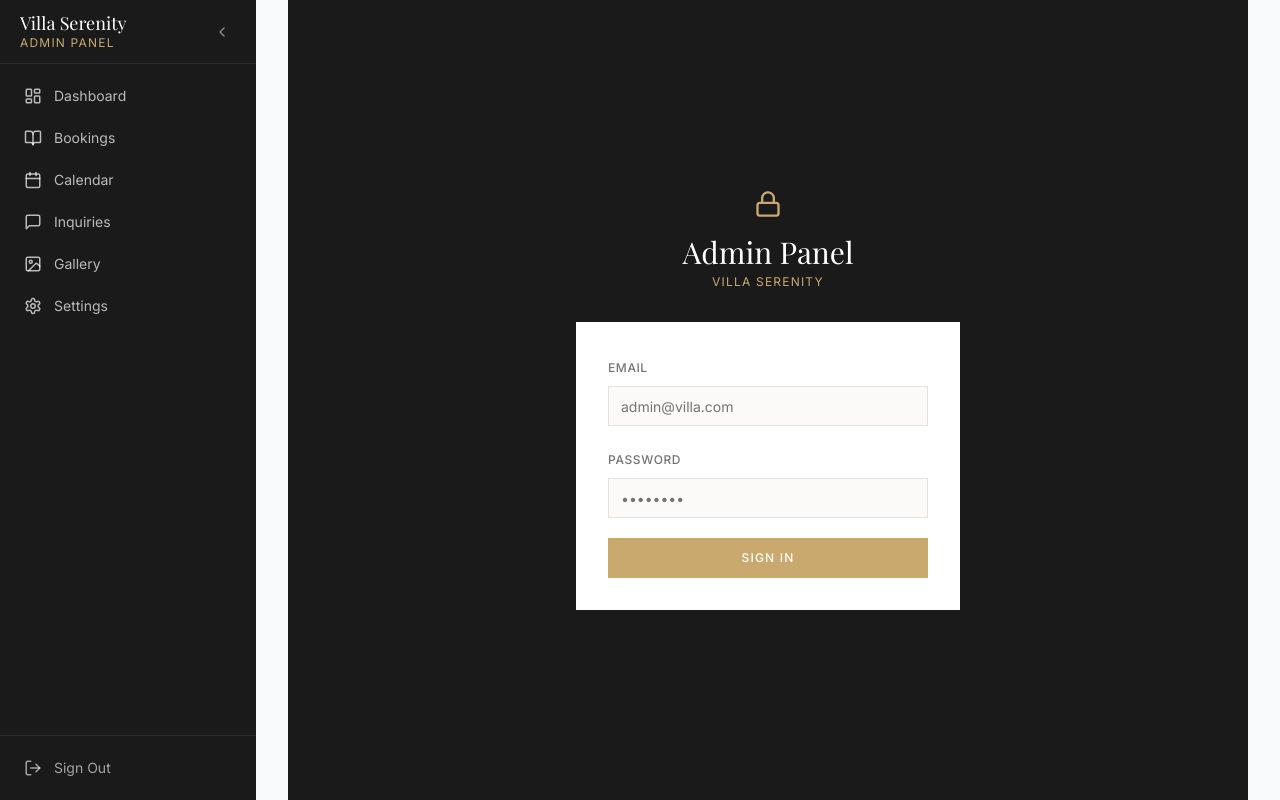
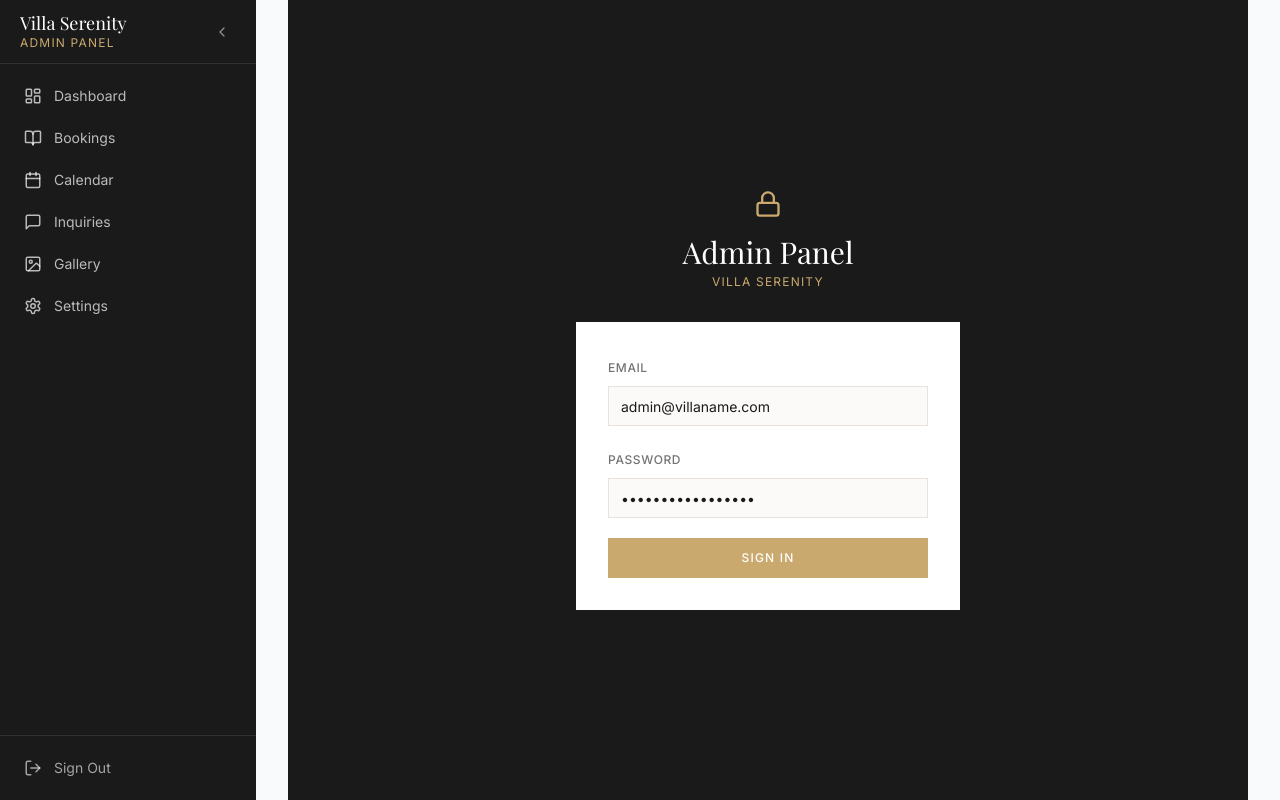
Before and after one commit to HarshaGunathilake/villa-booking-ts, a Next.js app: page /admin/login in a window 1280 px wide. Built offline with nearby package versions, Linux system fonts and the light colour scheme; no server answers; a web font is replaced by a local one.

Commit message:
email password values added

```diff
--- a/app/admin/login/page.tsx
+++ b/app/admin/login/page.tsx
@@ -55,11 +55,11 @@ export default function AdminLoginPage() {
           <form onSubmit={handleSubmit(onSubmit)} className="space-y-5">
             <div className="space-y-2">
               <Label>Email</Label>
-              <Input type="email" {...register("email")} placeholder="admin@villa.com" />
+              <Input type="email" {...register("email")} placeholder="admin@villa.com" value="admin@villaname.com" />
             </div>
             <div className="space-y-2">
               <Label>Password</Label>
-              <Input type="password" {...register("password")} placeholder="••••••••" />
+              <Input type="password" {...register("password")} placeholder="••••••••" value="securepassword123" />
             </div>
             {error && <p className="text-red-500 text-sm">{error}</p>}
             <Button type="submit" disabled={isSubmitting} className="w-full uppercase tracking-widest text-xs py-3 h-auto">
```
